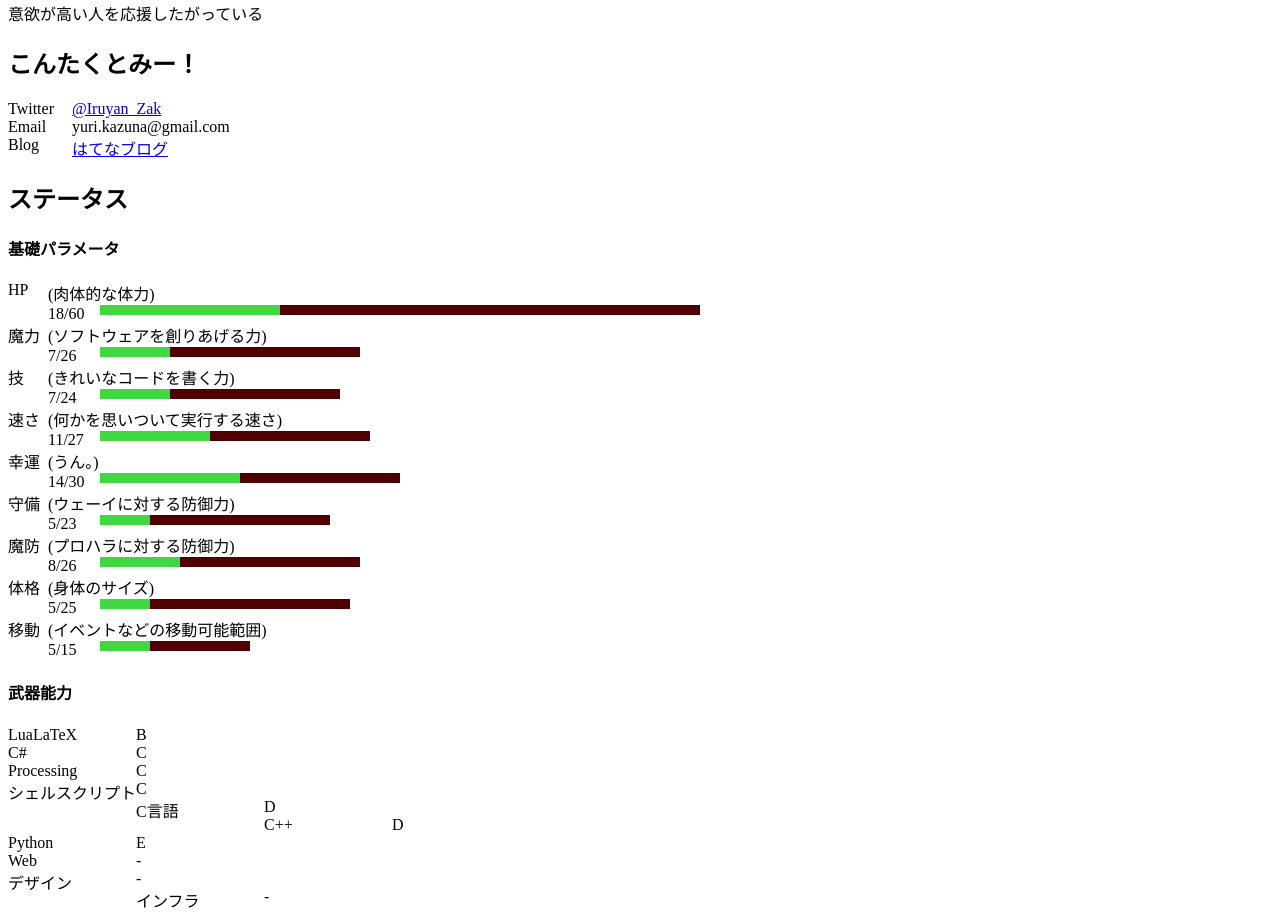
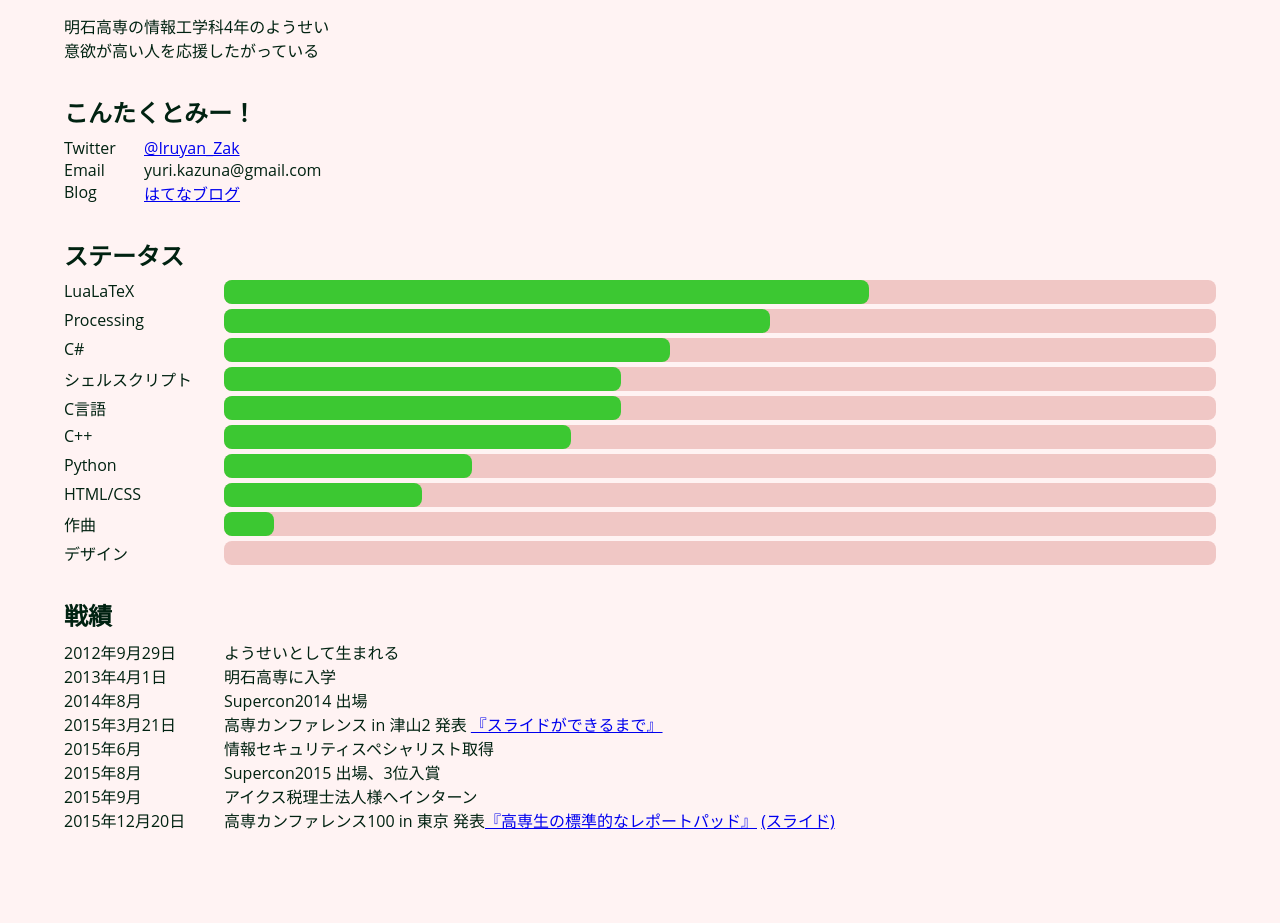
Before and after one commit to Iruyan-Zak/yurikazuna929.github.io, a plain HTML site: page index.html in a window 1280 px wide. Shown: the part 112-1035 px from the top of the page. After the commit the page ends 992 px from the top, so only its background shows below. Drawn offline with nearby package versions, Linux system fonts and the light colour scheme.

Commit message:
CSSベースで動くよう改修

```diff
--- a/index.html
+++ b/index.html
@@ -5,81 +5,55 @@
 		<meta charset="UTF-8">
 		<meta name="viewport" content="width=device-width,initial-scale=1">
 		<link rel="stylesheet" href="style.css">
+		<link rel="shortcut icon" href="favicon.ico" type="image/vnd.microsoft.icon">
+		<link rel="icon" href="favicon.ico" type="image/vnd.microsoft.icon">
 	</head>
 	<body>
-		<script src="https://code.jquery.com/jquery-2.1.4.min.js"></script>
-		<script src="script.js"></script>
 		<h1 id="title">いるやん's Portfolio</h1>
-		<p>明石高専の情報工学科3年のようせい<br>
+		<p>明石高専の情報工学科4年のようせい<br>
 		   意欲が高い人を応援したがっている</p>
 
+		<section>
 		<h2 class="theme">こんたくとみー！</h2>
 		<dl>
-		<dt class="media">Twitter</dt>
-		<dd class="value"><a href="https://twitter.com/Iruyan_Zak">@Iruyan_Zak</a></dd>
-		<dt class="media">Email</dt>
-		<dd class="value">yuri.kazuna@gmail.com</dd>
-		<dt class="media">Blog</dt>
-		<dd class="value"><a href="http://iruyan-zak.hateblo.jp/">はてなブログ</a></dd>
+			<dt class="SNS-name">Twitter</dt>
+			<dd class="SNS-address">
+				<a href="https://twitter.com/Iruyan_Zak">@Iruyan_Zak</a>
+			</dd>
+			<dt class="SNS-name">Email</dt>
+			<dd class="SNS-address">yuri.kazuna@gmail.com</dd>
+			<dt class="SNS-name">Blog</dt>
+			<dd class="SNS-address">
+				<a href="http://iruyan-zak.hateblo.jp/">はてなブログ</a>
+			</dd>
 		</dl>
-
+		</section>
+		<section>
 		<h2 class="theme">ステータス</h2>
-
-		<h4 class="dlt">基礎パラメータ</h4>
 		<dl>
-		<dt class="pdt">HP</dt>
-		<dd class="pddd">(肉体的な体力)</dd>
-		<dd class="pdd">18/60</dd>
-		<dt class="pdt">魔力</dt>
-		<dd class="pddd">(ソフトウェアを創りあげる力)</dd>
-		<dd class="pdd">7/26</dd>
-		<dt class="pdt">技</dt>
-		<dd class="pddd">(きれいなコードを書く力)</dd>
-		<dd class="pdd">7/24</dd>
-		<dt class="pdt">速さ</dt>
-		<dd class="pddd">(何かを思いついて実行する速さ)</dd>
-		<dd class="pdd">11/27</dd>
-		<dt class="pdt">幸運</dt>
-		<dd class="pddd">(うん。)</dd>
-		<dd class="pdd">14/30</dd>
-		<dt class="pdt">守備</dt>
-		<dd class="pddd">(ウェーイに対する防御力)</dd>
-		<dd class="pdd">5/23</dd>
-		<dt class="pdt">魔防</dt>
-		<dd class="pddd">(プロハラに対する防御力)</dd>
-		<dd class="pdd">8/26</dd>
-		<dt class="pdt">体格</dt>
-		<dd class="pddd">(身体のサイズ)</dd>
-		<dd class="pdd">5/25</dd>
-		<dt class="pdt">移動</dt>
-		<dd class="pddd">(イベントなどの移動可能範囲)</dd>
-		<dd class="pdd">5/15</dd>
+			<dt class="skill-name">LuaLaTeX</dt>
+			<dd class="skill-bar"><div class="skill-power" style="width: 65%;" /></dd>
+			<dt class="skill-name">Processing</dt>
+			<dd class="skill-bar"><div class="skill-power" style="width: 55%;" /></dd>
+			<dt class="skill-name">C#</dt>
+			<dd class="skill-bar"><div class="skill-power" style="width: 45%;" /></dd>
+			<dt class="skill-name">シェルスクリプト</dt>
+			<dd class="skill-bar"><div class="skill-power" style="width: 40%;" /></dd>
+			<dt class="skill-name">C言語</dt>
+			<dd class="skill-bar"><div class="skill-power" style="width: 40%;" /></dd>
+			<dt class="skill-name">C++</dt>
+			<dd class="skill-bar"><div class="skill-power" style="width: 35%;" /></dd>
+			<dt class="skill-name">Python</dt>
+			<dd class="skill-bar"><div class="skill-power" style="width: 25%;" /></dd>
+			<dt class="skill-name">HTML/CSS</dt>
+			<dd class="skill-bar"><div class="skill-power" style="width: 20%;" /></dd>
+			<dt class="skill-name">作曲</dt>
+			<dd class="skill-bar"><div class="skill-power" style="width: 5%;" /></dd>
+			<dt class="skill-name">デザイン</dt>
+			<dd class="skill-bar"><div class="skill-power" style="width: 0%;" /></dd>
 		</dl>
-
-		<h4 class="dlt">武器能力</h4>
-		<dl>
-		<dt class="wdt">LuaLaTeX</dt>
-		<dd class="wdd">B</dd>
-		<dt class="wdt">C#</dt>
-		<dd class="wdd">C</dd>
-		<dt class="wdt">Processing</dt>
-		<dd class="wdd">C</dd>
-		<dt class="wdt">シェルスクリプト</dt>
-		<dd class="wdd">C</dd>
-		<dt class="wdt">C言語</dt>
-		<dd class="wdd">D</dd>
-		<dt class="wdt">C++</dt>
-		<dd class="wdd">D</dd>
-		<dt class="wdt">Python</dt>
-		<dd class="wdd">E</dd>
-		<dt class="wdt">Web</dt>
-		<dd class="wdd">-</dd>
-		<dt class="wdt">デザイン</dt>
-		<dd class="wdd">-</dd>
-		<dt class="wdt">インフラ</dt>
-		<dd class="wdd">-</dd>
-		</dl>
-
+		</section>
+		<section>
 		<h2 class="theme">戦績</h2>
 		<dl>
 			<dt class="date">2012年9月29日</dt>
@@ -90,7 +64,8 @@
 			<dd class="event">Supercon2014 出場</dd>
 			<dt class="date">2015年3月21日</dt>
 			<dd class="event">高専カンファレンス in 津山2 発表
-<a href="https://youtu.be/szJrMfStBdU">『スライドができるまで』</a></dd>
+				<a href="https://youtu.be/szJrMfStBdU">『スライドができるまで』</a>
+			</dd>
 			<dt class="date">2015年6月</dt>
 			<dd class="event">情報セキュリティスペシャリスト取得</dd>
 			<dt class="date">2015年8月</dt>
@@ -98,11 +73,11 @@
 			<dt class="date">2015年9月</dt>
 			<dd class="event">アイクス税理士法人様へインターン</dd>
 			<dt class="date">2015年12月20日</dt>
-		<dd class="event">高専カンファレンス100 in 東京 発表
+			<dd class="event">高専カンファレンス100 in 東京 発表<wbr>
 				<a href="https://youtu.be/EXsQHc5NKfU">『高専生の標準的なレポートパッド』</a>
-<a href="http://www.slideshare.net/Iruyan_Zak/ss-56393907">(スライド)</a></dd>
-		<dt class="date">20XX年Y月</dt>
-		<dd class="event">めちゃつよなプログラマに・・・？</dd>
+				<a href="http://www.slideshare.net/Iruyan_Zak/ss-56393907">(スライド)</a>
+			</dd>
 		</dl>
+		</section>
 	</body>
 </html>
--- a/script.js
+++ /dev/null
@@ -1,13 +0,0 @@
-$(document).ready(function(){
-	pdd = $(".pdd");
-	for(var i=0; i<pdd.length; ++i){
-		var str = pdd[i].innerHTML;
-		var reg = /(\d+)\/(\d+)/;
-		var f = str.match(reg);
-		console.log(f[1]);
-		console.log(f[2]);
- 		pdd[i].innerHTML +=
-			'<img src="blank.png" class="gauge-blank" width="'+f[2]*10+'" height="10">'+
-		'<img src="fill.png" class="gauge-fill" width="'+f[1]*10+'" height="10">';
-	}
-})
--- a/style.css
+++ b/style.css
@@ -1,30 +1,61 @@
-dt {
-  float:left;
-}
-.pdt {
-	width:32px;
-}
-.pddd {
-	width:256px;
+* {
+	border: 0;
+	margin: 0;
+	padding: 0;
 }
 
-.wdt {
-	width:128px;
+body {
+	background: #fff3f3;
+	width: 90%;
+	margin: 0 auto;
+	padding: 16px 0;
+	color: #021;
+	font-family: Avenir , "Open Sans", "ヒラギノ角ゴ Pro W3" , "Hiragino Kaku Gothic Pro" , Meiryo , sans-serif;
+}
+
+section {
+	margin: 32px 0;
+}
+
+dt {
+	float: left;
+}
+
+#title {
+	text-align: center;
+	margin: 32px;
+}
+
+.theme {
+	margin: 8px 0;
+}
+
+.SNS-name {
+	width: 80px;
+}
+
+.skill-name {
+	width: 160px;
+}
+
+.skill-bar {
+	background-color: rgba(180, 20, 10, 0.2); /*#b43*/
+	margin: 5px 0 5px 160px;
+	width: calc(100% - 160px);
+	border-radius: 8px;
+}
+
+.skill-power {
+	height: 24px;
+	background-color: rgba(60, 200, 50, 1); /*#4b3*/
+	border-radius: 8px;
 }
 
 .date {
-	width:160px;
+	width: 160px;
 }
 
-.media {
-	width:64px;
+.event {
+	width: calc(100% - 160px);
+	margin: 0 0 0 160px;
 }
-
-.gauge-fill {
- position: absolute;
- left: 100px;
-}
-.gauge-blank {
- position: absolute;
- left: 100px;
-}
```
Also changed, not shown: blank.png (deleted), favicon.ico (added), fill.png (deleted). Lines whose indentation alone changed are shown as unchanged.
